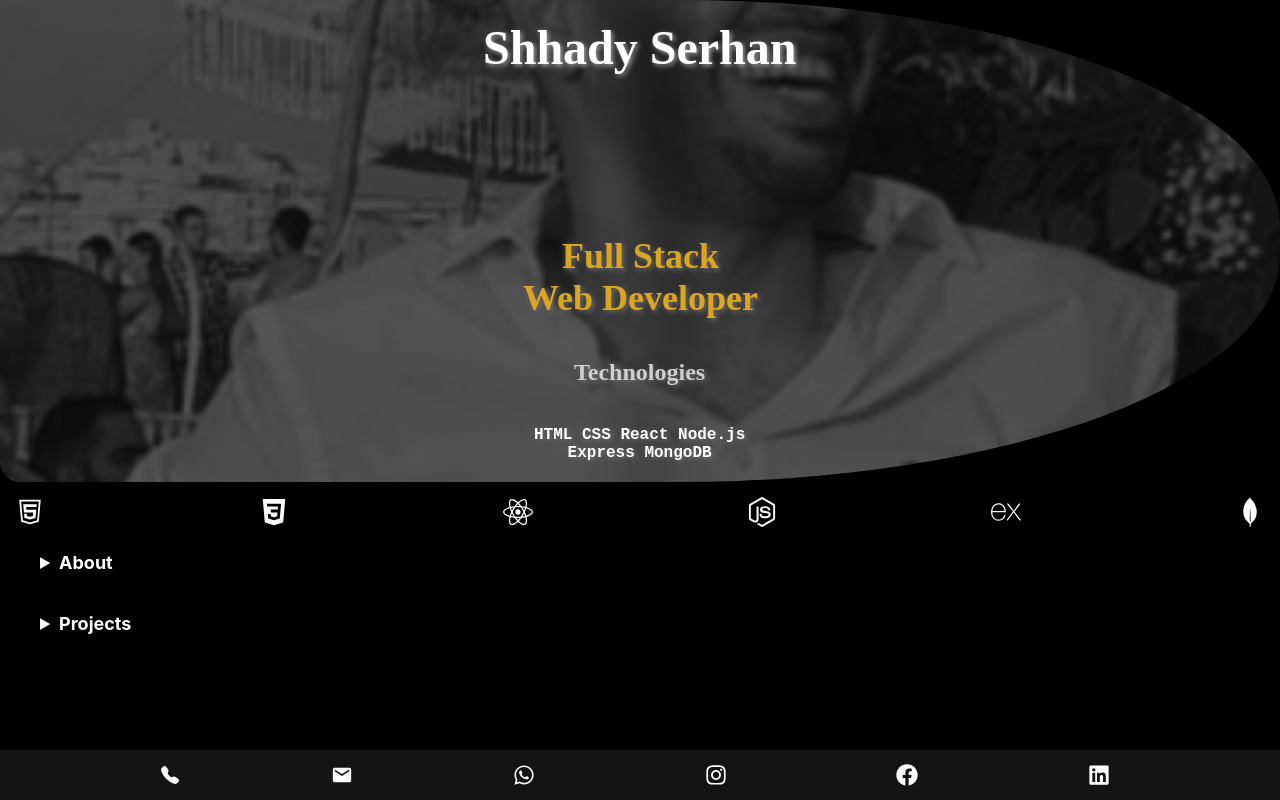
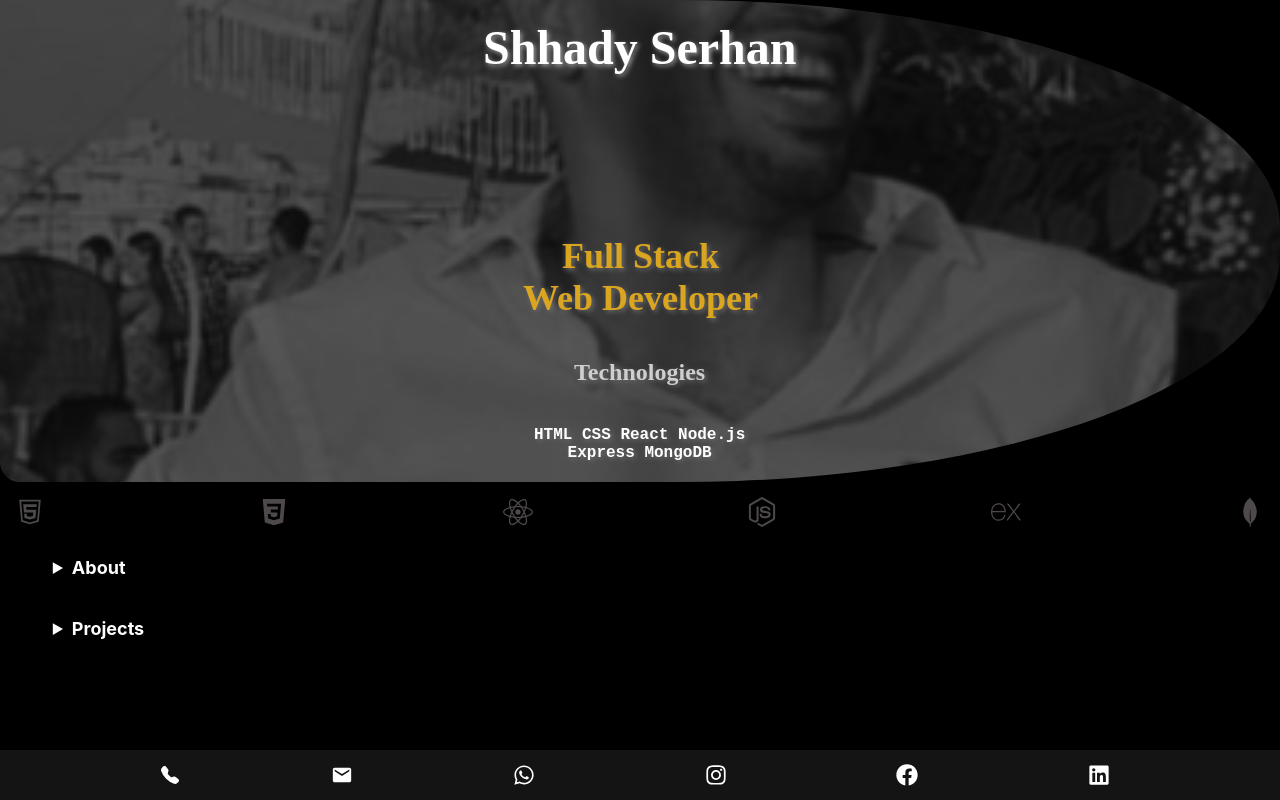
Before and after one commit to shhady/portfolio, a React (Create React App) app: page / in a window 1280 px wide. Built offline with nearby package versions, Linux system fonts and the light colour scheme.

Commit message:
tech icons

```diff
--- a/src/App.css
+++ b/src/App.css
@@ -62,7 +62,7 @@
   }
   .details{
     width: 98%;
-    /* margin: 5px auto; */
+    margin: 5px auto;
   }
   .icons {
     display: flex;
@@ -77,7 +77,7 @@
   .iconT{
     height: 30px;
     width: 30px;
-    color: white;
+    color: rgb(78, 74, 74);
 
   }
   /* @keyframes iconAnimation {
```
